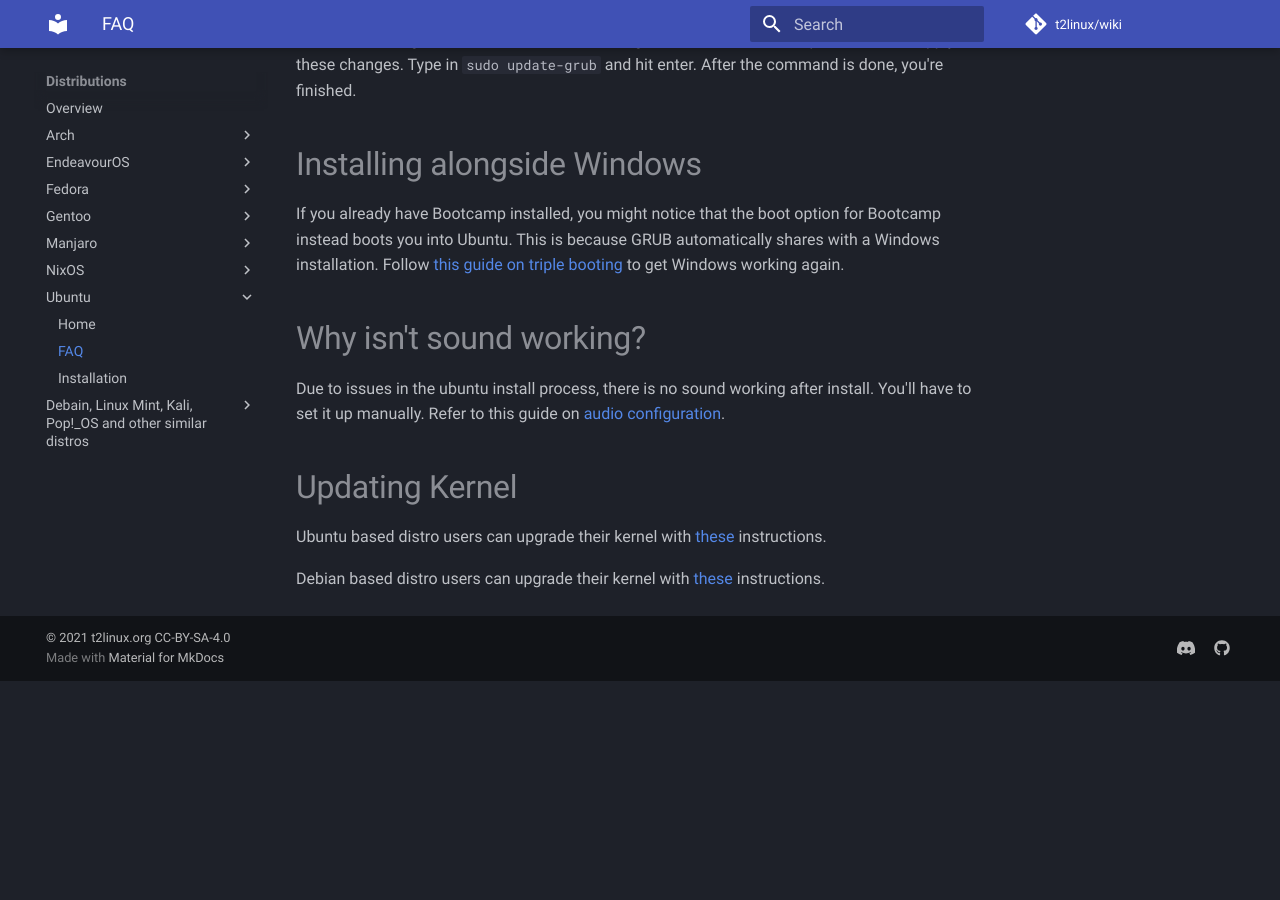
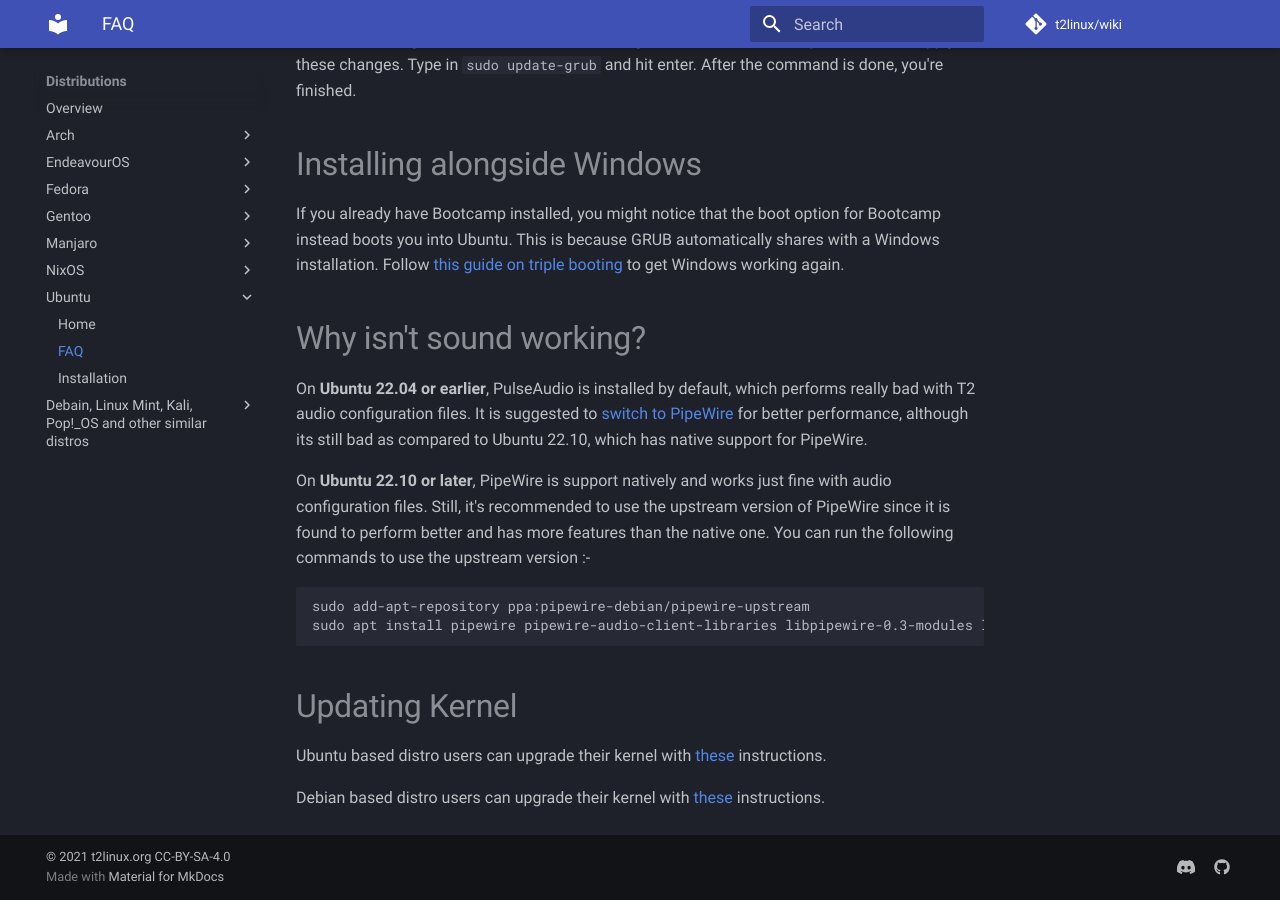
Before and after one commit to t2linux/wiki, an MkDocs documentation site: the page built from docs/distributions/ubuntu/faq.md, in a window 1280 px wide and 900 px high, scrolled down 815 px. Built offline with MkDocs 1.6.1 and Material for MkDocs 9.7.7, drawn with Linux system fonts in a browser that asks for light colours; comment, search, counter and statistics services are not loaded; before the commit the page ends 1496 px from its top, so only the background shows below that.

Commit message:
Ubuntu: Move pipewire instructions to FAQ

````diff
--- a/docs/distributions/ubuntu/faq.md
+++ b/docs/distributions/ubuntu/faq.md
@@ -22,8 +22,14 @@ If you already have Bootcamp installed, you might notice that the boot option fo
 
 # Why isn't sound working?
 
-Due to issues in the ubuntu install process, there is no sound working after install. You'll have to set it up manually.
-Refer to this guide on [audio configuration](https://wiki.t2linux.org/guides/audio-config).
+On **Ubuntu 22.04 or earlier**, PulseAudio is installed by default, which performs really bad with T2 audio configuration files. It is suggested to [switch to PipeWire](https://linuxconfig.org/how-to-install-pipewire-on-ubuntu-linux) for better performance, although its still bad as compared to Ubuntu 22.10, which has native support for PipeWire.
+
+On **Ubuntu 22.10 or later**, PipeWire is support natively and works just fine with audio configuration files. Still, it's recommended to use the upstream version of PipeWire since it is found to perform better and has more features than the native one. You can run the following commands to use the upstream version :-
+
+```bash
+sudo add-apt-repository ppa:pipewire-debian/pipewire-upstream
+sudo apt install pipewire pipewire-audio-client-libraries libpipewire-0.3-modules libspa-0.2-{bluetooth,jack,modules} pipewire{,-{audio-client-libraries,pulse,bin,tests}}
+```
 
 # Updating Kernel
 
````
Also changed, not shown: docs/guides/audio-config.md (+0 -2 lines).
